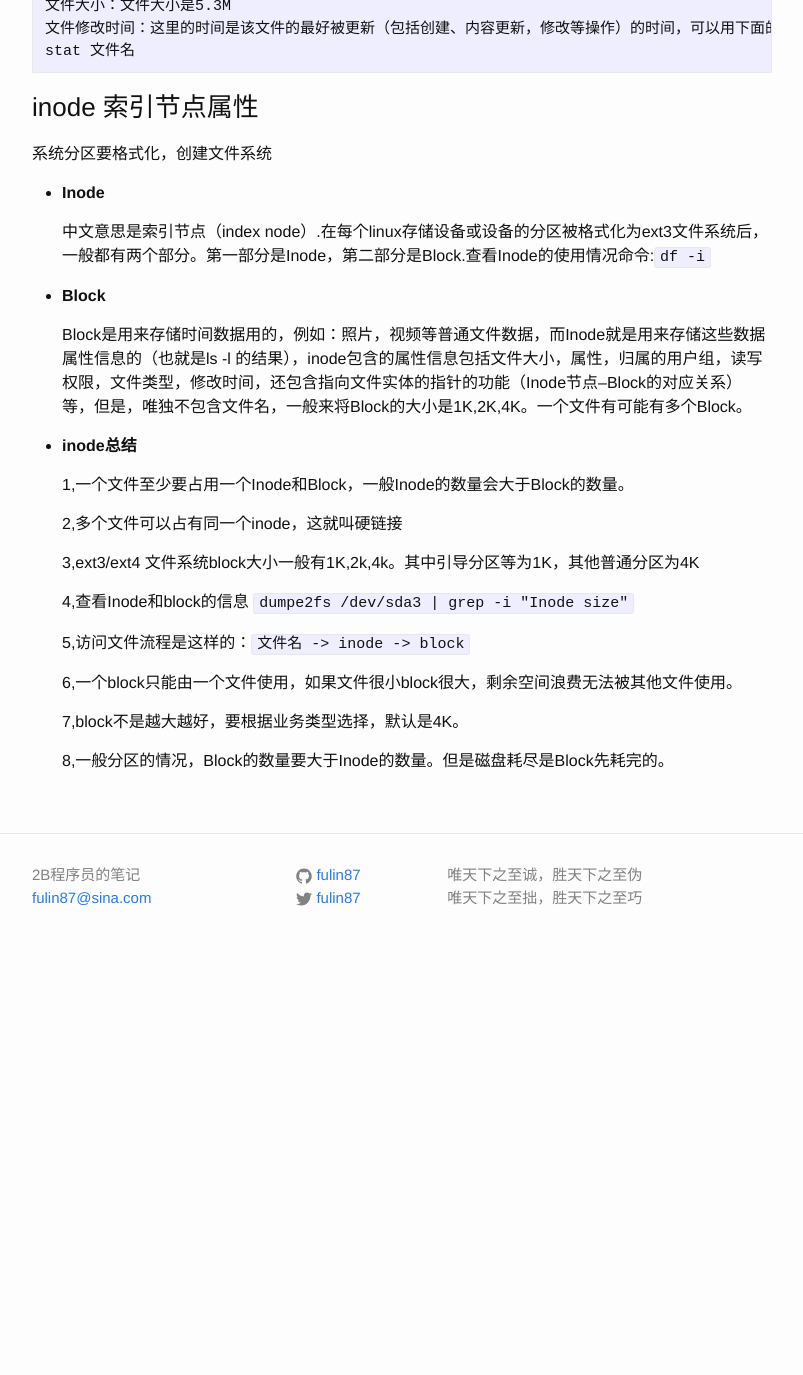
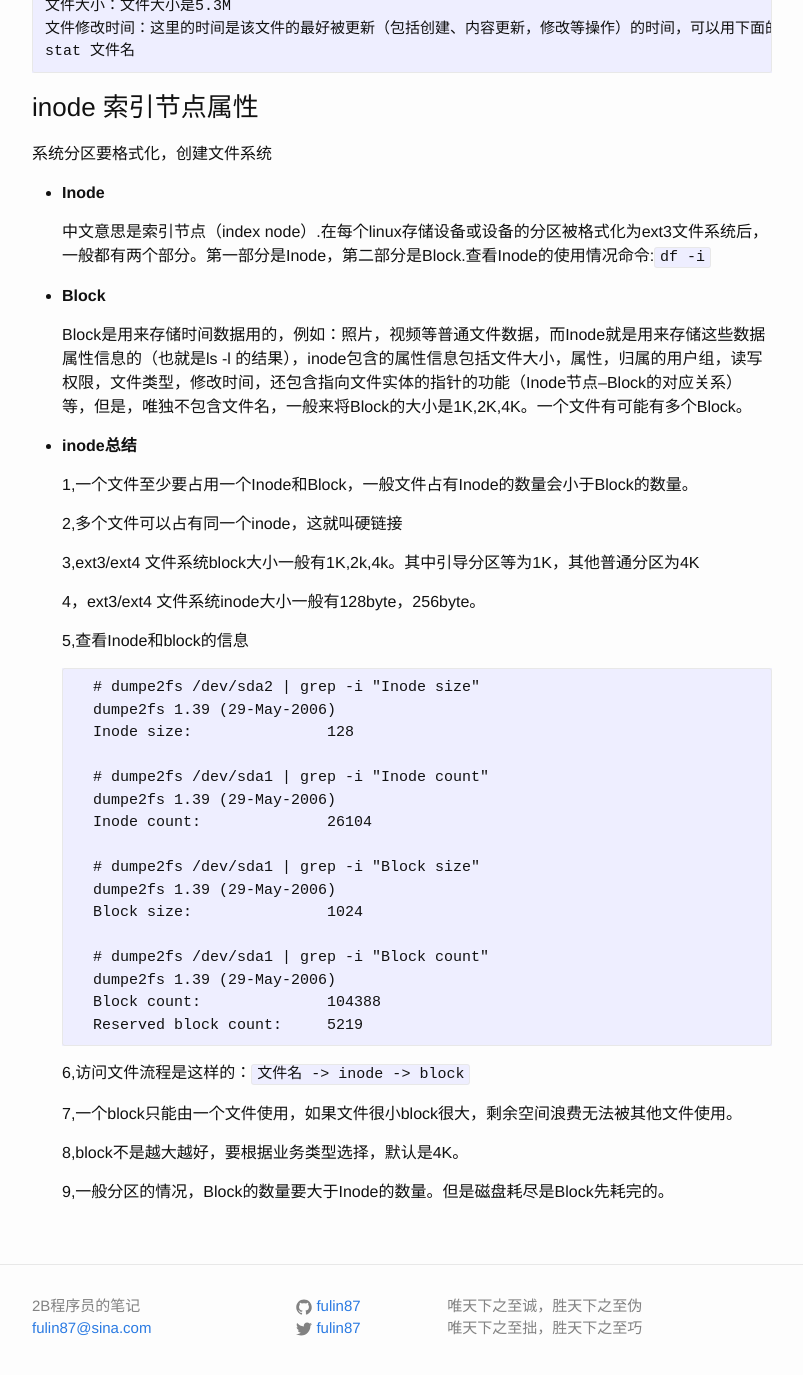
Before and after one commit to fulin87/myBog, a Jekyll site: the page built from _posts/2016-08-20-SSH2.markdown, in a window 1280 px wide and 1400 px high, scrolled down 3054 px. Shown: the top 1375 px of the window, without its empty margins (238-1041 px from the left). Built offline with Jekyll 4.4.1, drawn with Linux system fonts in a browser that asks for light colours; before the commit the page ends 4023 px from its top, so only the background shows below that.

Commit message:
update branch

```diff
--- a/_posts/2016-08-20-SSH2.markdown
+++ b/_posts/2016-08-20-SSH2.markdown
@@ -115,18 +115,39 @@ categories:	linux
 
 * **inode总结**
 
-    1,一个文件至少要占用一个Inode和Block，一般Inode的数量会大于Block的数量。
+    1,一个文件至少要占用一个Inode和Block，一般文件占有Inode的数量会小于Block的数量。
 
 	2,多个文件可以占有同一个inode，这就叫硬链接
 
 	3,ext3/ext4 文件系统block大小一般有1K,2k,4k。其中引导分区等为1K，其他普通分区为4K
 
-	4,查看Inode和block的信息 `dumpe2fs /dev/sda3 | grep -i "Inode size"`
+	4，ext3/ext4 文件系统inode大小一般有128byte，256byte。
 
-    5,访问文件流程是这样的：`文件名 -> inode -> block`
+	5,查看Inode和block的信息
 
-	6,一个block只能由一个文件使用，如果文件很小block很大，剩余空间浪费无法被其他文件使用。
+		# dumpe2fs /dev/sda2 | grep -i "Inode size"
+		dumpe2fs 1.39 (29-May-2006)
+		Inode size:               128
 
-    7,block不是越大越好，要根据业务类型选择，默认是4K。
+		# dumpe2fs /dev/sda1 | grep -i "Inode count"
+		dumpe2fs 1.39 (29-May-2006)
+		Inode count:              26104
 
-    8,一般分区的情况，Block的数量要大于Inode的数量。但是磁盘耗尽是Block先耗完的。
+		# dumpe2fs /dev/sda1 | grep -i "Block size"
+		dumpe2fs 1.39 (29-May-2006)
+		Block size:               1024
+
+		# dumpe2fs /dev/sda1 | grep -i "Block count"
+		dumpe2fs 1.39 (29-May-2006)
+		Block count:              104388
+		Reserved block count:     5219
+
+
+
+    6,访问文件流程是这样的：`文件名 -> inode -> block`
+
+	7,一个block只能由一个文件使用，如果文件很小block很大，剩余空间浪费无法被其他文件使用。
+
+    8,block不是越大越好，要根据业务类型选择，默认是4K。
+
+    9,一般分区的情况，Block的数量要大于Inode的数量。但是磁盘耗尽是Block先耗完的。
--- a/_posts/2016-08-22-SSH4.markdown
+++ b/_posts/2016-08-22-SSH4.markdown
@@ -61,6 +61,9 @@ categories:	linux
  * 查看开机自启动服务
 
 		chkconfig --list | grep 3:on
+ * 查看系统是否安装了sendmail软件
+
+		rpm -qa|grep sendmail
 
 
 
--- a/_posts/2016-10-20-regular.markdown
+++ b/_posts/2016-10-20-regular.markdown
@@ -8,7 +8,7 @@ categories:	linux
 * Table of Contents
 {:toc}
 
-> 正则表达式就是一套处理字符串的规则和方法，基本上是以行为单位对字符串进行处理，通过特殊符号的辅助，我们可以快速的过滤替换字符串。
+> 正则表达式就是一套处理字符串的规则和方法，基本上是以行为单位对字符串进行处理，通过特殊符号的辅助，我们可以快速的过滤替换字符串，`这里的正则表达式不是linux中所有命令都能用的，大部分是三剑客（sed,grep,awk）用的，和开发语言使用的正则表达式有区别`。
 >
 > 这里作为自己常用的正则表达式的一个汇总，也作为复习使用
 
@@ -37,6 +37,7 @@ categories:	linux
 
 		grep "[^0-9]" /home/config.conf #匹配出含有数字之外字符的行
 		grep "[^a-Z]" /home/config.conf #匹配出含有字母之外字符的行
+		grep "^[^t]"  /home/config.conf #匹配出不是t开头的行
  * `{n,m}` 重复前一个字符n到m次
 
 ## 扩展正则表达式
```
Also changed, not shown: _posts/2016-08-18-SSH1.markdown (+9 -1 lines), _posts/2016-08-24-SSH6.markdown (added, +126 -0 lines), _posts/2016-10-27-fildAndDisk.markdown (added, +74 -0 lines), image/crontab.PNG (added).
